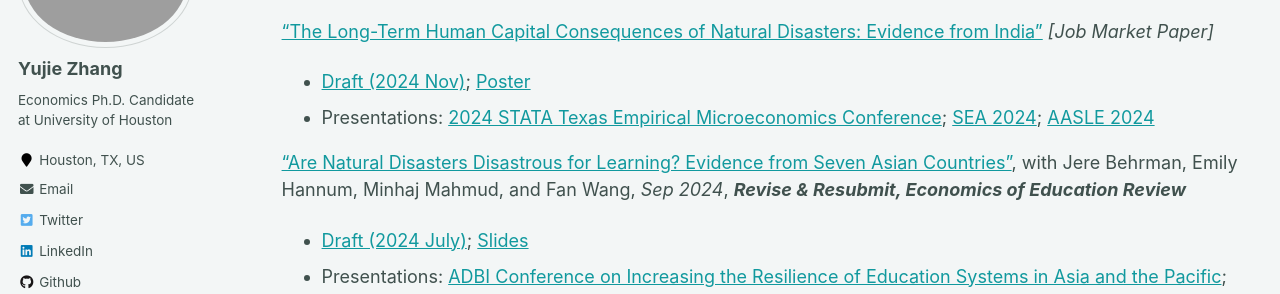
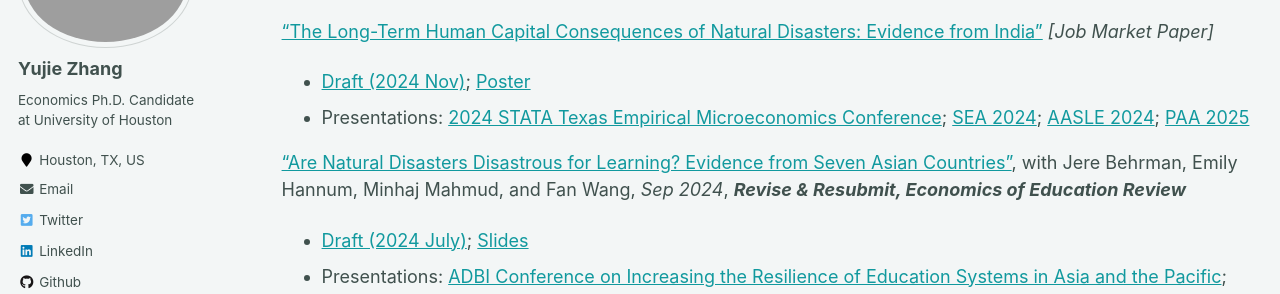
Before and after one commit to yujiezhangecon/yujiezhangecon.github.io, a Jekyll site: the page built from _pages/research.md, in a window 1280 px wide and 1174 px high. Shown: the part 204-498 px from the top of the window. Built offline with Jekyll 4.4.1, drawn with Linux system fonts in a browser that asks for light colours.

Commit message:
Update research.md

```diff
--- a/_pages/research.md
+++ b/_pages/research.md
@@ -19,7 +19,8 @@ author_profile: true
 - Presentations:
 [2024 STATA Texas Empirical Microeconomics Conference](https://www.dallasfed.org/research/events/2024/24stata);
 [SEA 2024](https://sea.mymeetingsavvy.net/program);
-[AASLE 2024](https://www.aasle.org/bangkok-conference-info)
+[AASLE 2024](https://www.aasle.org/bangkok-conference-info);
+[PAA 2025](https://www.populationassociation.org/paa2025/home)
 
 
 ["Are Natural Disasters Disastrous for Learning? Evidence from Seven Asian Countries"](http://yujiezhangecon.github.io/files/DisasterEducationAsiaMicsEmDat_ZhangEtal.pdf),
```
